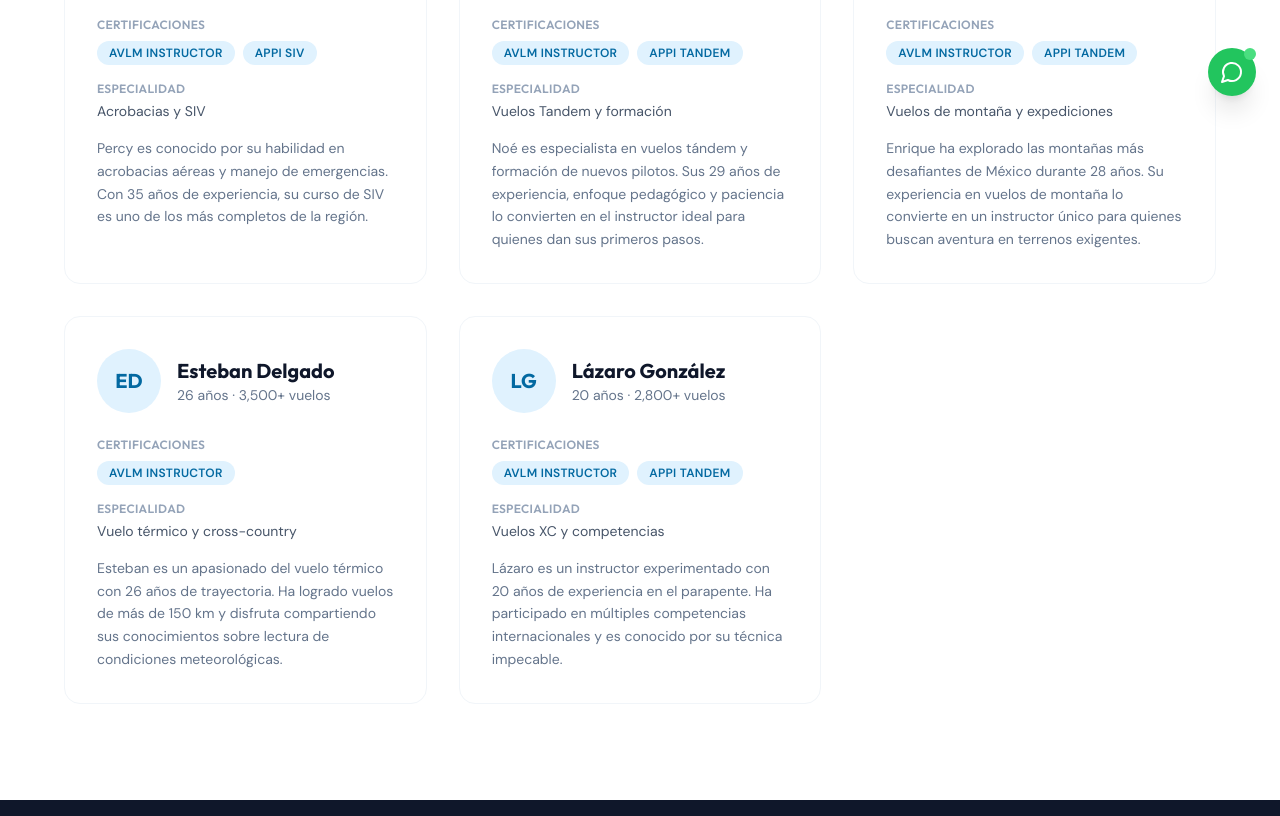
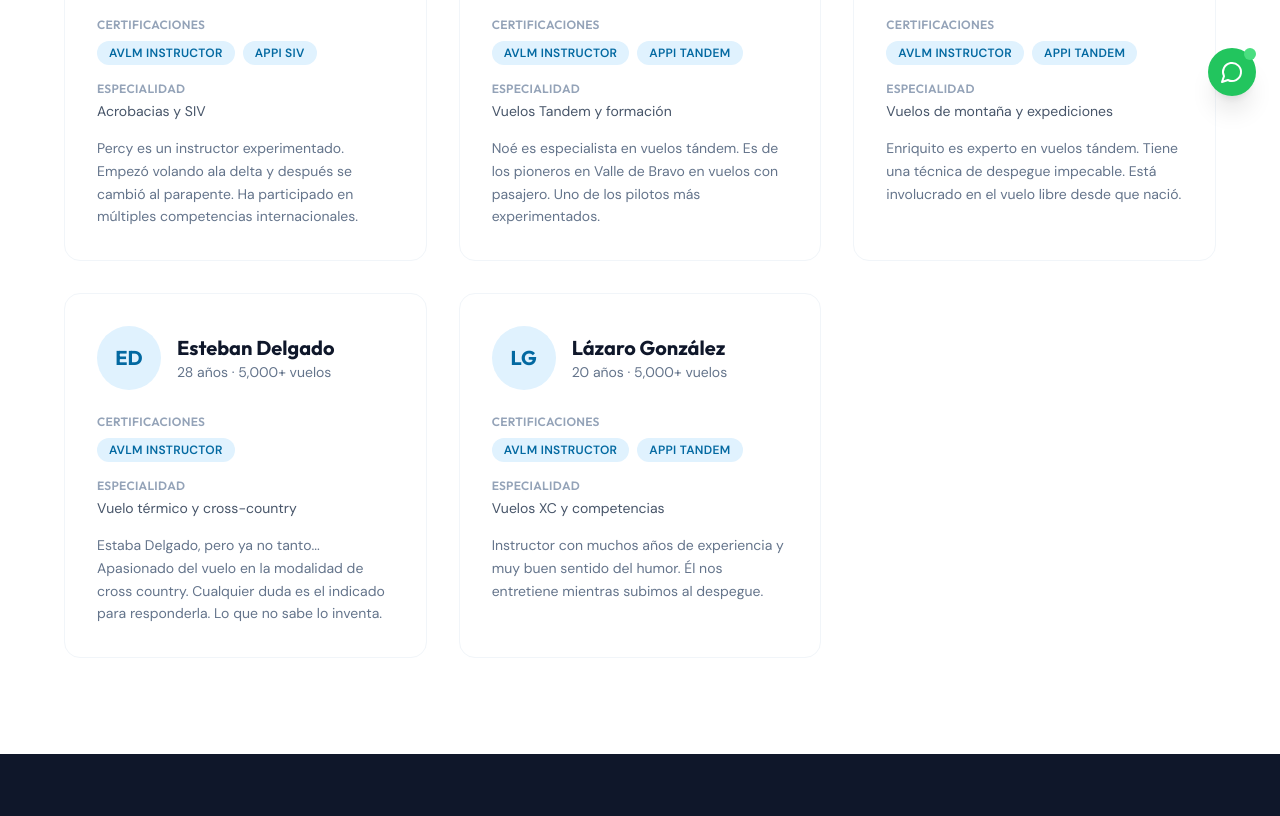
Before and after one commit to AlanF611/VuelaValle, a React (Vite) app: page /instructores in a window 1280 px wide. Shown: the part 680-1496 px from the top of the page. Built offline with nearby package versions, Linux system fonts and the light colour scheme.

Commit message:
Revise instructor details and flight totals
Updated instructor bios and total flights for several instructors. Adjusted experience years for Esteban.

```diff
--- a/src/data/instructors.ts
+++ b/src/data/instructors.ts
@@ -22,56 +22,56 @@ export const instructors: Instructor[] = [
     certifications: ['AVLM Instructor', 'APPI SIV'],
     specialtyEs: 'Acrobacias y SIV',
     specialtyEn: 'Acrobatics and SIV',
-    bioEs: 'Percy es conocido por su habilidad en acrobacias aéreas y manejo de emergencias. Con 35 años de experiencia, su curso de SIV es uno de los más completos de la región.',
-    bioEn: 'Percy is known for his skill in aerial acrobatics and emergency management. With 35 years of experience, his SIV course is one of the most comprehensive in the region.',
+    bioEs: 'Percy es un instructor experimentado. Empezó volando ala delta y después se cambió al parapente. Ha participado en múltiples competencias internacionales.',
+    bioEn: 'Percy is an experienced instructor. He started flying hang gliders and later switched to paragliding. He has participated in multiple international competitions.',
     initials: 'PG',
   },
   {
     id: 'noe',
     name: 'Noé Colín',
     years: 29,
-    totalFlights: 4200,
+    totalFlights: 5000,
     certifications: ['AVLM Instructor', 'APPI Tandem'],
     specialtyEs: 'Vuelos Tandem y formación',
     specialtyEn: 'Tandem flights and training',
-    bioEs: 'Noé es especialista en vuelos tándem y formación de nuevos pilotos. Sus 29 años de experiencia, enfoque pedagógico y paciencia lo convierten en el instructor ideal para quienes dan sus primeros pasos.',
-    bioEn: 'Noé specializes in tandem flights and training new pilots. His 29 years of experience, pedagogical approach and patience make him the ideal instructor for those taking their first steps.',
+    bioEs: 'Noé es especialista en vuelos tándem. Es de los pioneros en Valle de Bravo en vuelos con pasajero. Uno de los pilotos más experimentados.',
+    bioEn: 'Noé specializes in tandem flights. He is one of the pioneers in Valle de Bravo in passenger flights. One of the most experienced pilots.',
     initials: 'NC',
   },
   {
     id: 'enrique',
     name: 'Enrique Benítez',
     years: 28,
-    totalFlights: 3800,
+    totalFlights: 5000,
     certifications: ['AVLM Instructor', 'APPI Tandem'],
     specialtyEs: 'Vuelos de montaña y expediciones',
     specialtyEn: 'Mountain flights and expeditions',
-    bioEs: 'Enrique ha explorado las montañas más desafiantes de México durante 28 años. Su experiencia en vuelos de montaña lo convierte en un instructor único para quienes buscan aventura en terrenos exigentes.',
-    bioEn: 'Enrique has explored the most challenging mountains in Mexico for 28 years. His experience in mountain flights makes him a unique instructor for those seeking adventure in demanding terrain.',
+    bioEs: 'Enriquito es experto en vuelos tándem. Tiene una técnica de despegue impecable. Está involucrado en el vuelo libre desde que nació.',
+    bioEn: 'Enriquito is an expert in tandem flights. He has an impeccable takeoff technique. He has been involved in free flight since birth.',
     initials: 'EB',
   },
   {
     id: 'esteban',
     name: 'Esteban Delgado',
-    years: 26,
-    totalFlights: 3500,
+    years: 28,
+    totalFlights: 5000,
     certifications: ['AVLM Instructor'],
     specialtyEs: 'Vuelo térmico y cross-country',
     specialtyEn: 'Thermal flying and cross-country',
-    bioEs: 'Esteban es un apasionado del vuelo térmico con 26 años de trayectoria. Ha logrado vuelos de más de 150 km y disfruta compartiendo sus conocimientos sobre lectura de condiciones meteorológicas.',
-    bioEn: 'Esteban is passionate about thermal flying with 26 years of trajectory. He has achieved flights of more than 150 km and enjoys sharing his knowledge about reading weather conditions.',
+    bioEs: 'Estaba Delgado, pero ya no tanto... Apasionado del vuelo en la modalidad de cross country. Cualquier duda es el indicado para responderla. Lo que no sabe lo inventa.',
+    bioEn: 'He used to be "Delgado" (slim), but not so much anymore... Passionate about cross-country flying. He is the right person to answer any question. What he doesn\'t know, he makes up.',
     initials: 'ED',
   },
   {
     id: 'lazaro',
     name: 'Lázaro González',
     years: 20,
-    totalFlights: 2800,
+    totalFlights: 5000,
     certifications: ['AVLM Instructor', 'APPI Tandem'],
     specialtyEs: 'Vuelos XC y competencias',
     specialtyEn: 'XC flights and competitions',
-    bioEs: 'Lázaro es un instructor experimentado con 20 años de experiencia en el parapente. Ha participado en múltiples competencias internacionales y es conocido por su técnica impecable.',
-    bioEn: 'Lázaro is an experienced instructor with 20 years of experience in paragliding. He has participated in multiple international competitions and is known for his impeccable technique.',
+    bioEs: 'Instructor con muchos años de experiencia y muy buen sentido del humor. Él nos entretiene mientras subimos al despegue.',
+    bioEn: 'Instructor with many years of experience and a great sense of humor. He entertains us while we head up to the takeoff.',
     initials: 'LG',
   },
 ];
@@ -84,7 +84,7 @@ export const InstructorCard: React.FC<{ instructor: Instructor }> = ({ instructo
     React.createElement('div', { className: 'instructor-initials' }, instructor.initials),
     React.createElement('h3', null, instructor.name),
     React.createElement('p', null, `Años de experiencia: ${instructor.years}`),
-    React.createElement('p', null, `Vuelos totales: ${instructor.totalFlights}`),
+    React.createElement('p', null, `Vuelos totales: ${instructor.totalFlights}+`),
     React.createElement('p', null, `Certificaciones: ${instructor.certifications.join(', ')}`),
     React.createElement('p', null, `Especialidad: ${instructor.specialtyEs}`),
     React.createElement('p', null, `Biografía: ${instructor.bioEs}`)
```
